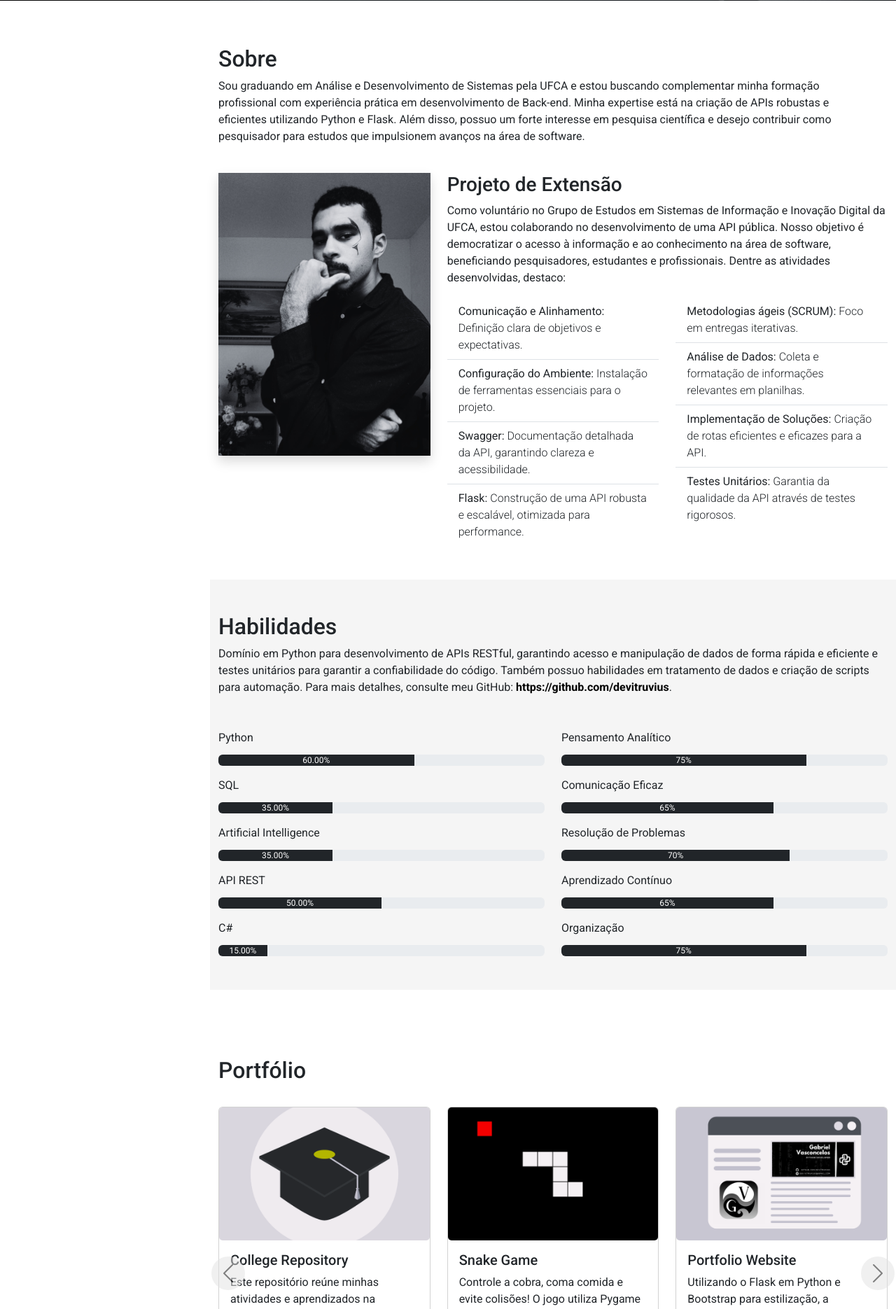
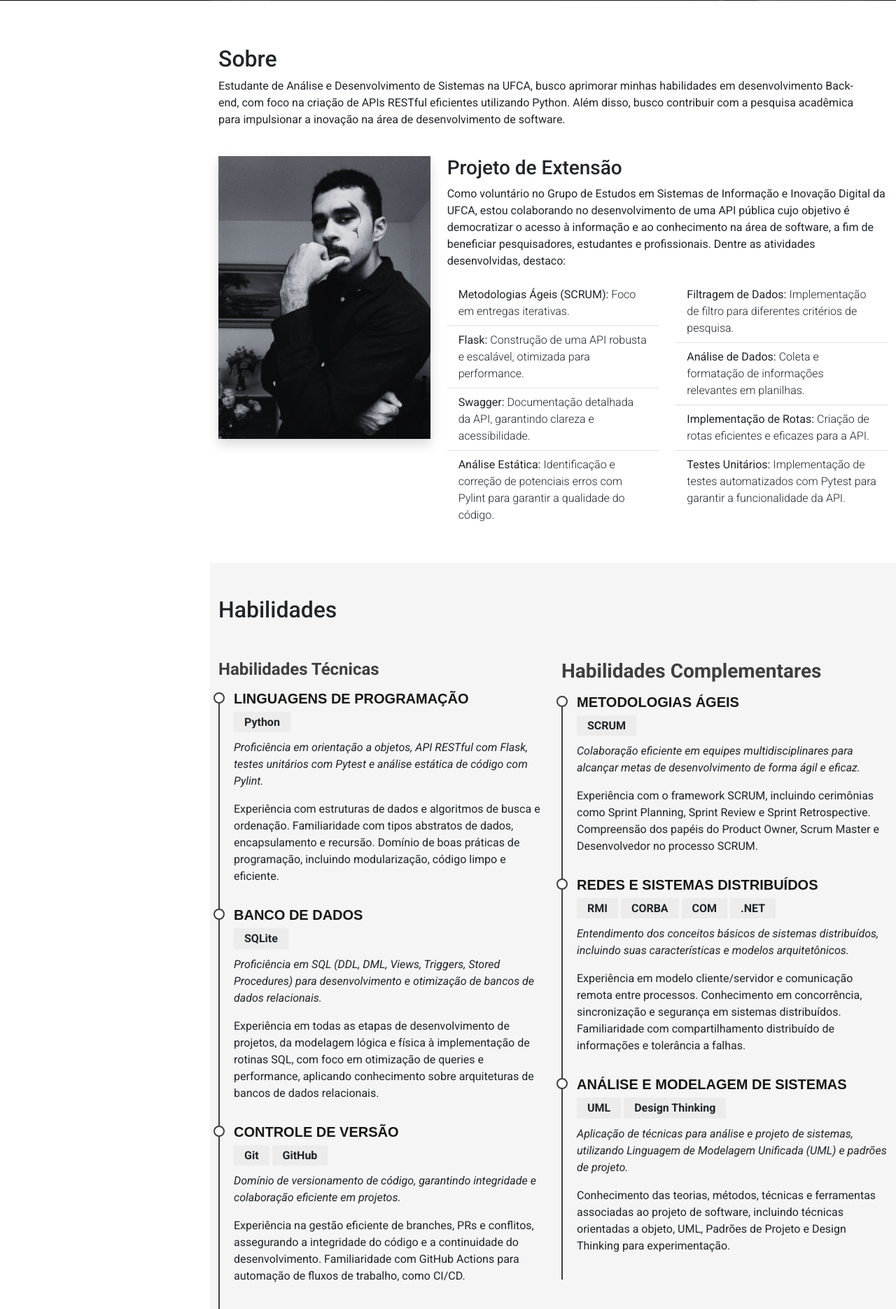
Before and after one commit to devitruvius/personal-portfolio, a Flask app: page / in a window 1280 px wide. Shown: the part 799-2669 px from the top of the page at 70% size. Run offline with Flask 3, Linux system fonts and the light colour scheme; some libraries are stand-ins or nearby versions.

Commit message:
feat: adiciona nova seção de habilidades

```diff
--- a/api/static/style.css
+++ b/api/static/style.css
@@ -250,6 +250,49 @@ section#inicio .container {
     text-shadow: 4px 4px 10px #000;
 }
 
+.skills .skill-title {
+    font-weight: 700;
+    margin-top: 20px;
+    margin-bottom: 20px;
+    color: #3f3f3f;
+}
+
+.skills .skill-item {
+    padding: 0 0 20px 20px;
+    margin-top: -2px;
+    border-left: 2px solid #3f3f3f;
+    position: relative;
+}
+
+.skills .skill-item h5 {
+    line-height: 18px;
+    font-weight: 600;
+    text-transform: uppercase;
+    font-family: "Poppins", sans-serif;
+    color: #171716;
+    margin-bottom: 10px;
+}
+
+.skills .skill-item h6 {
+    background: #ececec;
+    padding: 5px 15px;
+    display: inline-block;
+    font-weight: 600;
+    margin-bottom: 10px;
+}
+
+.skills .skill-item::before {
+    content: "";
+    position: absolute;
+    top: 0;
+    left: -9px;
+    width: 16px;
+    height: 16px;
+    border: 2px solid #3f3f3f;
+    background: #fff;
+    border-radius: 50%;
+}
+
 section#inicio div#arraste {
     width: 9rem;
 }
--- a/api/templates/index.html
+++ b/api/templates/index.html
@@ -66,7 +66,7 @@
                 <span id="subtitle" class="text-white text-shadow">Systems Analysis and Development</span>
                 <div class="video-overlay"></div>
                 <video autoplay muted loop class="video-background">
-                    <source src="../static/video/cryptocode-matrix-animation.mp4" type="video/mp4">
+                    <source src="" type="video/mp4">
                     Your browser does not support the video tag.
                 </video>
             </div>
@@ -82,11 +82,10 @@
                 <div class="col-md-12" data-anime="down">
                     <h2 class="pt-3">Sobre</h2>
                     <p>
-                        Sou graduando em Análise e Desenvolvimento de Sistemas pela UFCA e estou buscando complementar
-                        minha formação profissional com experiência prática em desenvolvimento de Back-end. Minha
-                        expertise está na criação de APIs robustas e eficientes utilizando Python e Flask. Além disso,
-                        possuo um forte interesse em pesquisa científica e desejo contribuir como pesquisador para
-                        estudos que impulsionem avanços na área de software.
+                        Estudante de Análise e Desenvolvimento de Sistemas na UFCA, busco aprimorar minhas habilidades
+                        em desenvolvimento Back-end, com foco na criação de APIs RESTful eficientes utilizando Python.
+                        Além disso, busco contribuir com a pesquisa acadêmica para impulsionar a inovação na área de
+                        desenvolvimento de software.
                     </p>
                 </div>
             </div>
@@ -100,48 +99,49 @@
                     <h3>Projeto de Extensão</h3>
                     <p>
                         Como voluntário no Grupo de Estudos em Sistemas de Informação e Inovação Digital da UFCA, estou
-                        colaborando no desenvolvimento de uma API pública. Nosso objetivo é democratizar o acesso à
-                        informação e ao conhecimento na área de software, beneficiando pesquisadores, estudantes e
+                        colaborando no desenvolvimento de uma API pública cujo objetivo é democratizar o acesso à
+                        informação e ao conhecimento na área de software, a fim de beneficiar pesquisadores, estudantes
+                        e
                         profissionais. Dentre as atividades desenvolvidas, destaco:
                     </p>
                     <div class="row">
                         <div class="col-md-6">
                             <ul class="list-group list-group-flush fs-6">
                                 <li class="list-group-item">
-                                    Comunicação e Alinhamento: <span class="fw-light">Definição clara de objetivos e
-                                        expectativas.</span>
+                                    Metodologias Ágeis (SCRUM): <span class="fw-light">Foco em entregas
+                                        iterativas.</span>
                                 </li>
                                 <li class="list-group-item">
-                                    Configuração do Ambiente: <span class="fw-light">Instalação de ferramentas
-                                        essenciais para o projeto.</span>
+                                    Flask: <span class="fw-light">Construção de uma API robusta e escalável, otimizada
+                                        para performance.</span>
                                 </li>
                                 <li class="list-group-item">
                                     Swagger: <span class="fw-light">Documentação detalhada da API, garantindo clareza e
                                         acessibilidade.</span>
                                 </li>
                                 <li class="list-group-item">
-                                    Flask: <span class="fw-light">Construção de uma API robusta e escalável, otimizada
-                                        para performance.</span>
+                                    Análise Estática: <span class="fw-light">Identificação e correção de potenciais
+                                        erros com Pylint para garantir a qualidade do código.</span>
                                 </li>
                             </ul>
                         </div>
                         <div class="col-md-6">
                             <ul class="list-group list-group-flush fs-6">
                                 <li class="list-group-item">
-                                    Metodologias ágeis
-                                    (SCRUM): <span class="fw-light">Foco em entregas iterativas.</span>
+                                    Filtragem de Dados: <span class="fw-light">Implementação de filtro para diferentes
+                                        critérios de pesquisa.</span>
                                 </li>
                                 <li class="list-group-item">
                                     Análise de Dados: <span class="fw-light">Coleta e formatação de informações
                                         relevantes em planilhas.</span>
                                 </li>
                                 <li class="list-group-item">
-                                    Implementação de Soluções: <span class="fw-light">Criação de rotas eficientes e
+                                    Implementação de Rotas: <span class="fw-light">Criação de rotas eficientes e
                                         eficazes para a API.</span>
                                 </li>
                                 <li class="list-group-item">
-                                    Testes Unitários: <span class="fw-light">Garantia da qualidade da API através de
-                                        testes rigorosos.</span>
+                                    Testes Unitários: <span class="fw-light">Implementação de testes automatizados com
+                                        Pytest para garantir a funcionalidade da API.</span>
                                 </li>
                             </ul>
                         </div>
@@ -152,75 +152,88 @@
             </div>
         </section>
 
-        <section class="mt-5 section-bg" id="habilidades">
+        <section class="mt-5 section-bg skills" id="habilidades">
             <div class="container pb-5">
                 <h2 class="pt-5">Habilidades</h2>
-                <p>
-                    Domínio em Python para desenvolvimento de APIs RESTful, garantindo acesso e manipulação de dados de
-                    forma rápida e eficiente e testes unitários para garantir a confiabilidade do código. Também possuo
-                    habilidades em tratamento de dados e criação de scripts para automação. Para mais detalhes, consulte
-                    meu GitHub:
-                    <a target="_blank" href="https://github.com/devitruvius"
-                        style="color: #000; text-decoration: none;"><strong>https://github.com/devitruvius</strong></a>.
-                </p>
 
                 <div class="row">
+
                     <div class="col-md-6">
+                        <h4 class="skill-title">Habilidades Técnicas</h4>
 
-                        <p class="mt-3 mb-0">Python</p>
-                        <div class="progress" role="progressbar" aria-label="Example with label" aria-valuenow="25"
-                            aria-valuemin="0" aria-valuemax="100">
-                            <div class="progress-bar bg-dark" data-anime="left" style="width: 60%">60.00%</div>
-                        </div>
-                        <p class="mt-3 mb-0">SQL</p>
-                        <div class="progress" role="progressbar" aria-label="Example with label" aria-valuenow="25"
-                            aria-valuemin="0" aria-valuemax="100">
-                            <div class="progress-bar bg-dark" data-anime="left" style="width: 35%">35.00%</div>
-                        </div>
-                        <p class="mt-3 mb-0">Artificial Intelligence</p>
-                        <div class="progress" role="progressbar" aria-label="Example with label" aria-valuenow="25"
-                            aria-valuemin="0" aria-valuemax="100">
-                            <div class="progress-bar bg-dark" data-anime="left" style="width: 35%">35.00%</div>
-                        </div>
-                        <p class="mt-3 mb-0">API REST</p>
-                        <div class="progress" role="progressbar" aria-label="Example with label" aria-valuenow="25"
-                            aria-valuemin="0" aria-valuemax="100">
-                            <div class="progress-bar bg-dark" data-anime="left" style="width: 50%">50.00%</div>
-                        </div>
-                        <p class="mt-3 mb-0">C#</p>
-                        <div class="progress" role="progressbar" aria-label="Example with label" aria-valuenow="25"
-                            aria-valuemin="0" aria-valuemax="100">
-                            <div class="progress-bar bg-dark" data-anime="left" style="width: 15%">15.00%</div>
+
+                        <div class="skill-item">
+                            <h5>Linguagens de Programação</h5>
+                            <h6>Python</h6>
+                            <p><em>Proficiência em orientação a objetos, API RESTful com Flask, testes unitários com
+                                    Pytest e análise estática de
+                                    código com Pylint.</em></p>
+                            <p>Experiência com estruturas de dados e algoritmos de busca e ordenação. Familiaridade com
+                                tipos abstratos de dados, encapsulamento e recursão. Domínio de boas práticas de
+                                programação, incluindo modularização, código limpo e eficiente.</p>
                         </div>
 
-                    </div>
-                    <div class="col-md-6">
-                        <p class="mt-3 mb-0">Pensamento Analítico</p>
-                        <div class="progress" role="progressbar" aria-label="Example with label" aria-valuenow="25"
-                            aria-valuemin="0" aria-valuemax="100">
-                            <div class="progress-bar bg-dark" data-anime="left" style="width: 75%">75%</div>
+                        <div class="skill-item">
+                            <h5>Banco de Dados</h5>
+                            <h6>SQLite</h6>
+                            <p><em>Proficiência em SQL (DDL, DML, Views, Triggers, Stored Procedures) para
+                                    desenvolvimento e otimização de bancos de dados relacionais.</em>
+                            </p>
+                            <p>Experiência em todas as etapas de desenvolvimento de projetos, da modelagem lógica e
+                                física à implementação de rotinas SQL, com foco em otimização de queries e performance,
+                                aplicando conhecimento sobre arquiteturas de bancos de dados relacionais.</p>
                         </div>
-                        <p class="mt-3 mb-0">Comunicação Eficaz</p>
-                        <div class="progress" role="progressbar" aria-label="Example with label" aria-valuenow="25"
-                            aria-valuemin="0" aria-valuemax="100">
-                            <div class="progress-bar bg-dark" data-anime="left" style="width: 65%">65%</div>
-                        </div>
-                        <p class="mt-3 mb-0">Resolução de Problemas</p>
-                        <div class="progress" role="progressbar" aria-label="Example with label" aria-valuenow="25"
-                            aria-valuemin="0" aria-valuemax="100">
-                            <div class="progress-bar bg-dark" data-anime="left" style="width: 70%">70%</div>
-                        </div>
-                        <p class="mt-3 mb-0">Aprendizado Contínuo</p>
-                        <div class="progress" role="progressbar" aria-label="Example with label" aria-valuenow="25"
-                            aria-valuemin="0" aria-valuemax="100">
-                            <div class="progress-bar bg-dark" data-anime="left" style="width: 65%">65%</div>
-                        </div>
-                        <p class="mt-3 mb-0">Organização</p>
-                        <div class="progress" role="progressbar" aria-label="Example with label" aria-valuenow="25"
-                            aria-valuemin="0" aria-valuemax="100">
-                            <div class="progress-bar bg-dark" data-anime="left" style="width: 75%">75%</div>
+
+                        <div class="skill-item">
+                            <h5>Controle de Versão</h5>
+                            <h6>Git</h6>
+                            <h6>GitHub</h6>
+                            <p><em>Domínio de versionamento de código, garantindo integridade e
+                                    colaboração eficiente em projetos.</em></p>
+                            <p>Experiência na gestão eficiente de branches, PRs e conflitos, assegurando a integridade
+                                do código e a continuidade do desenvolvimento. Familiaridade com GitHub Actions para
+                                automação de fluxos de trabalho, como CI/CD.</p>
                         </div>
                     </div>
+
+                    <div class="col-md-6">
+                        <h3 class="skill-title">Habilidades Complementares</h3>
+
+                        <div class="skill-item">
+                            <h5>Metodologias Ágeis</h5>
+                            <h6>SCRUM</h6>
+                            <p><em>Colaboração eficiente em equipes multidisciplinares para alcançar metas de
+                                    desenvolvimento de forma ágil e eficaz.</em></p>
+                            <p>Experiência com o framework SCRUM, incluindo cerimônias como Sprint Planning, Sprint
+                                Review e Sprint Retrospective. Compreensão dos papéis do Product Owner, Scrum Master e
+                                Desenvolvedor no processo SCRUM.</p>
+                        </div>
+
+                        <div class="skill-item">
+                            <h5>Redes e Sistemas Distribuídos</h5>
+                            <h6>RMI</h6>
+                            <h6>CORBA</h6>
+                            <h6>COM</h6>
+                            <h6>.NET</h6>
+                            <p><em>Entendimento dos conceitos básicos de sistemas distribuídos, incluindo suas
+                                    características e modelos arquitetônicos.</em></p>
+                            <p>Experiência em modelo cliente/servidor e comunicação remota entre processos. Conhecimento
+                                em concorrência, sincronização e segurança em sistemas distribuídos. Familiaridade com
+                                compartilhamento distribuído de informações e tolerância a falhas.</p>
+                        </div>
+
+                        <div class="skill-item">
+                            <h5>Análise e Modelagem de Sistemas</h5>
+                            <h6>UML</h6>
+                            <h6>Design Thinking</h6>
+                            <p><em>Aplicação de técnicas para análise e projeto de sistemas, utilizando Linguagem de
+                                    Modelagem Unificada (UML) e padrões de projeto.</em></p>
+                            <p>Conhecimento das teorias, métodos, técnicas e ferramentas associadas ao projeto de
+                                software, incluindo técnicas orientadas a objeto, UML, Padrões de Projeto e Design
+                                Thinking para experimentação.</p>
+                        </div>
+                    </div>
+
                 </div>
 
             </div>
```
